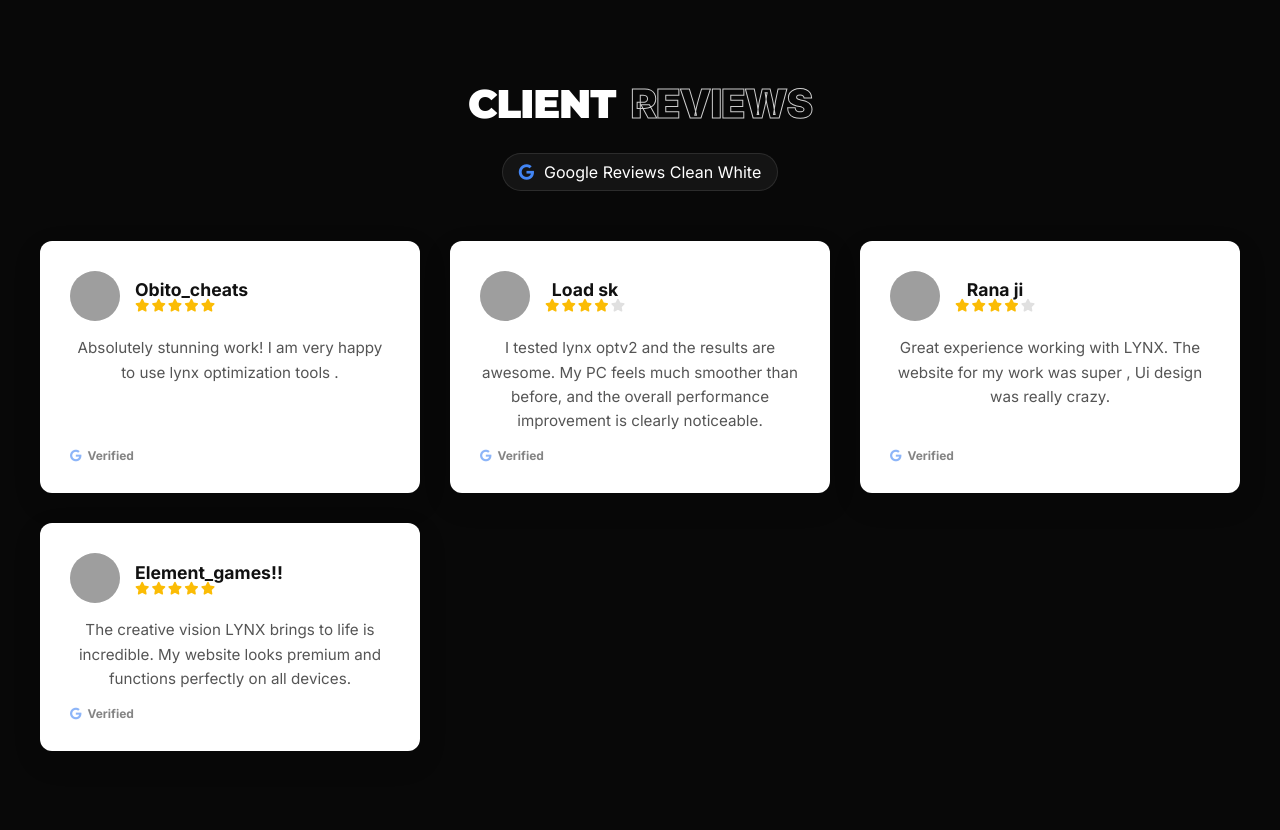
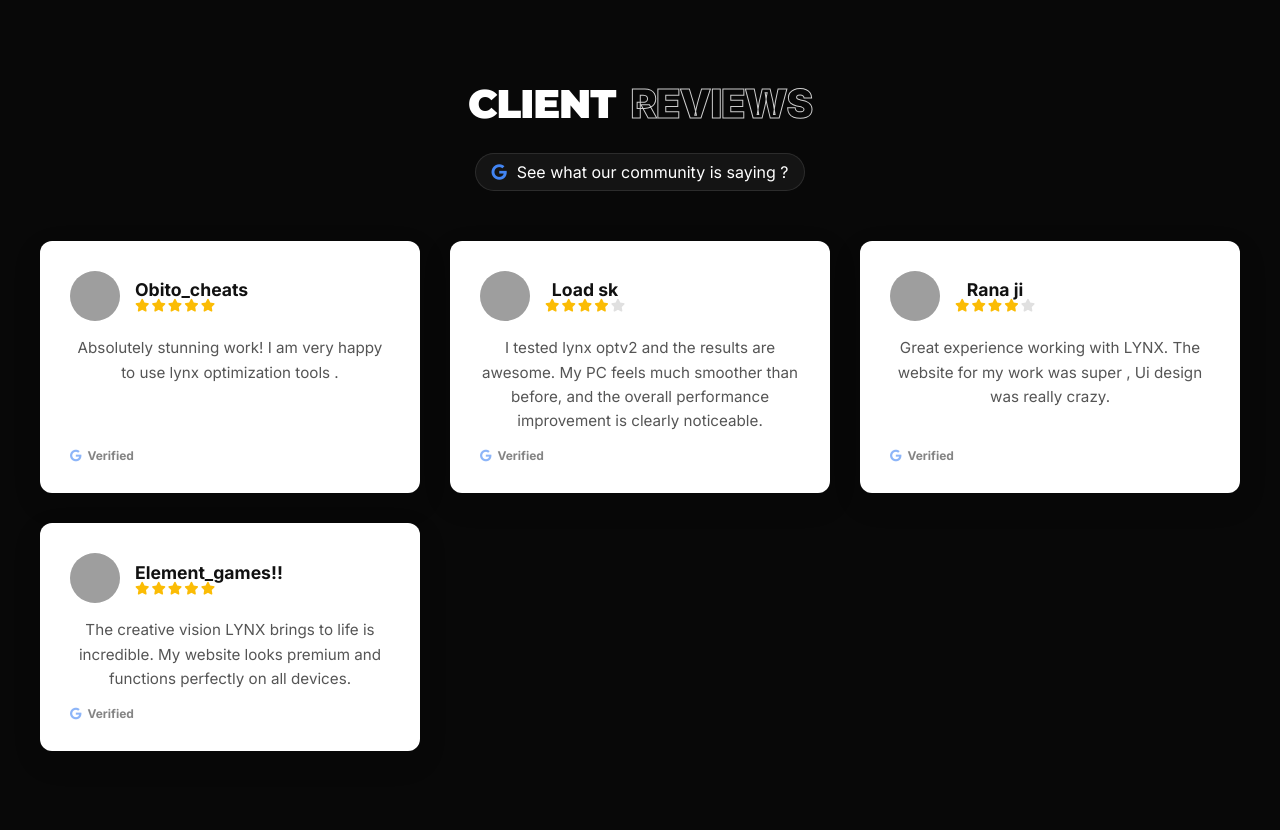
Before and after one commit to garenainternationalin-9999/Lynx-portfolio, a FastAPI app: page / in a window 1280 px wide. Shown: the part 1183-2013 px from the top of the page. Run offline with FastAPI, Linux system fonts and the light colour scheme; some libraries are stand-ins or nearby versions; grey boxes are pictures that could not be loaded.

Commit message:
Update index.html

```diff
--- a/templates/index.html
+++ b/templates/index.html
@@ -128,7 +128,7 @@
                     </h2>
                     <div class="google-badge">
                         <i class="fa-brands fa-google"></i>
-                        <span>Google Reviews Clean White</span>
+                        <span>See what our community is saying ?</span>
                     </div>
                 </div>
                 <div class="reviews-grid" id="google-reviews-container">
```
